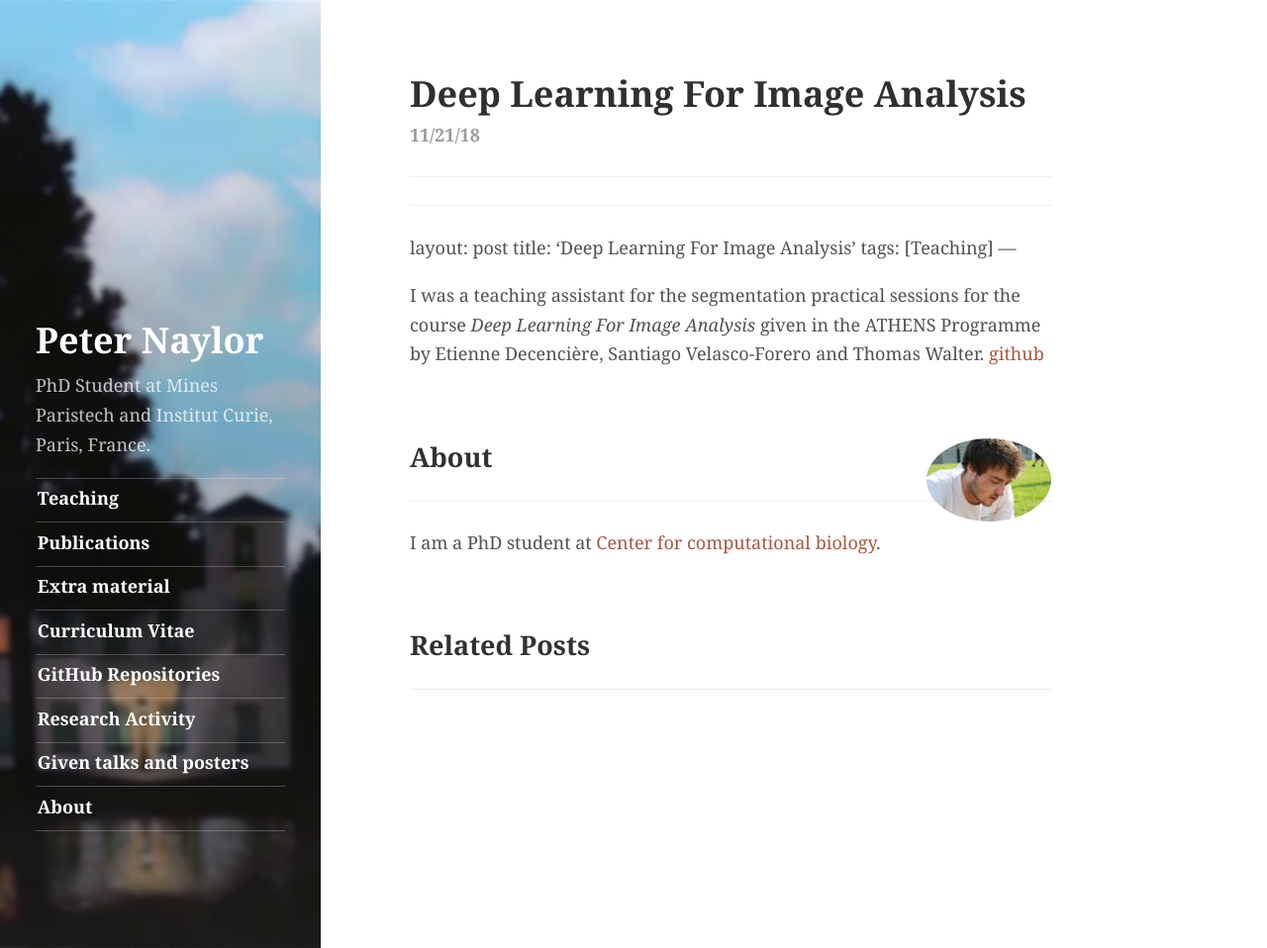
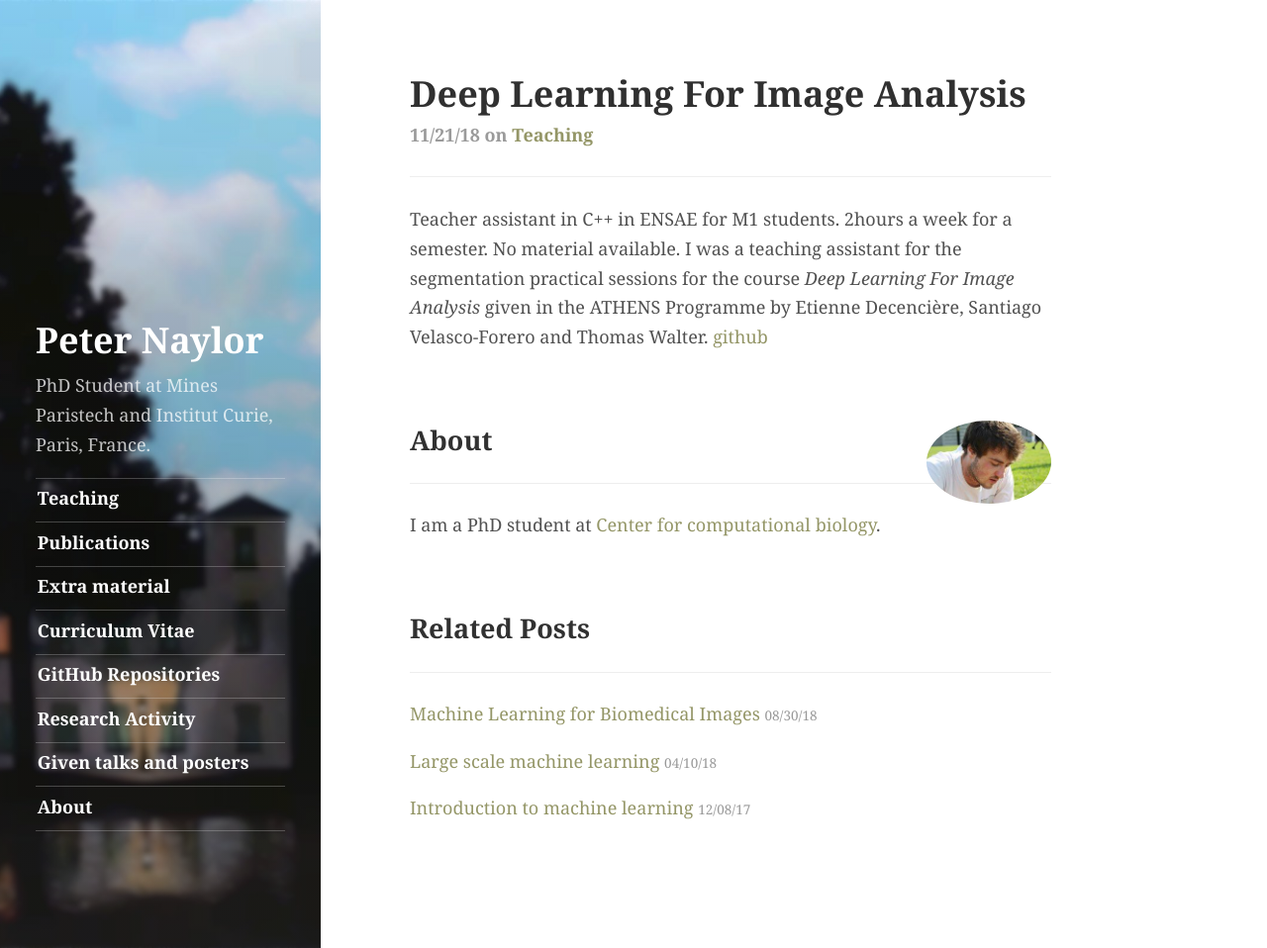
Before and after one commit to PeterJackNaylor/PeterJackNaylor.github.io, a Jekyll site: the page built from _posts/2018-11-21-Deep-Learning-For-Image-Analysis.md, in a window 1280 px wide and 958 px high. Shown: the whole window at 99% size. Built offline with Jekyll 4.4.1, drawn with Linux system fonts in a browser that asks for light colours; our own code applies the rules of GitHub Pages for plain Markdown files.

Commit message:
DS3 and athens course didn't show up in teaching, removed space

```diff
--- a/_posts/2018-11-21-Deep-Learning-For-Image-Analysis.md
+++ b/_posts/2018-11-21-Deep-Learning-For-Image-Analysis.md
@@ -1,7 +1,8 @@
- ---
+---
 layout: post
 title: 'Deep Learning For Image Analysis'
 tags: [Teaching]
 ---
 
- I was a teaching assistant for the segmentation practical sessions for the course *Deep Learning For Image Analysis* given in the ATHENS Programme by Etienne Decencière, Santiago Velasco-Forero and Thomas Walter. [github](https://github.com/ThomasWalter/DeepLearningForImageAnalysis)
+Teacher assistant in C++ in ENSAE for M1 students. 2hours a week for a semester. No material available.
+I was a teaching assistant for the segmentation practical sessions for the course *Deep Learning For Image Analysis* given in the ATHENS Programme by Etienne Decencière, Santiago Velasco-Forero and Thomas Walter. [github](https://github.com/ThomasWalter/DeepLearningForImageAnalysis)
```
Also changed, not shown: _posts/2018-08-30-DS3.md (+3 -3 lines).
